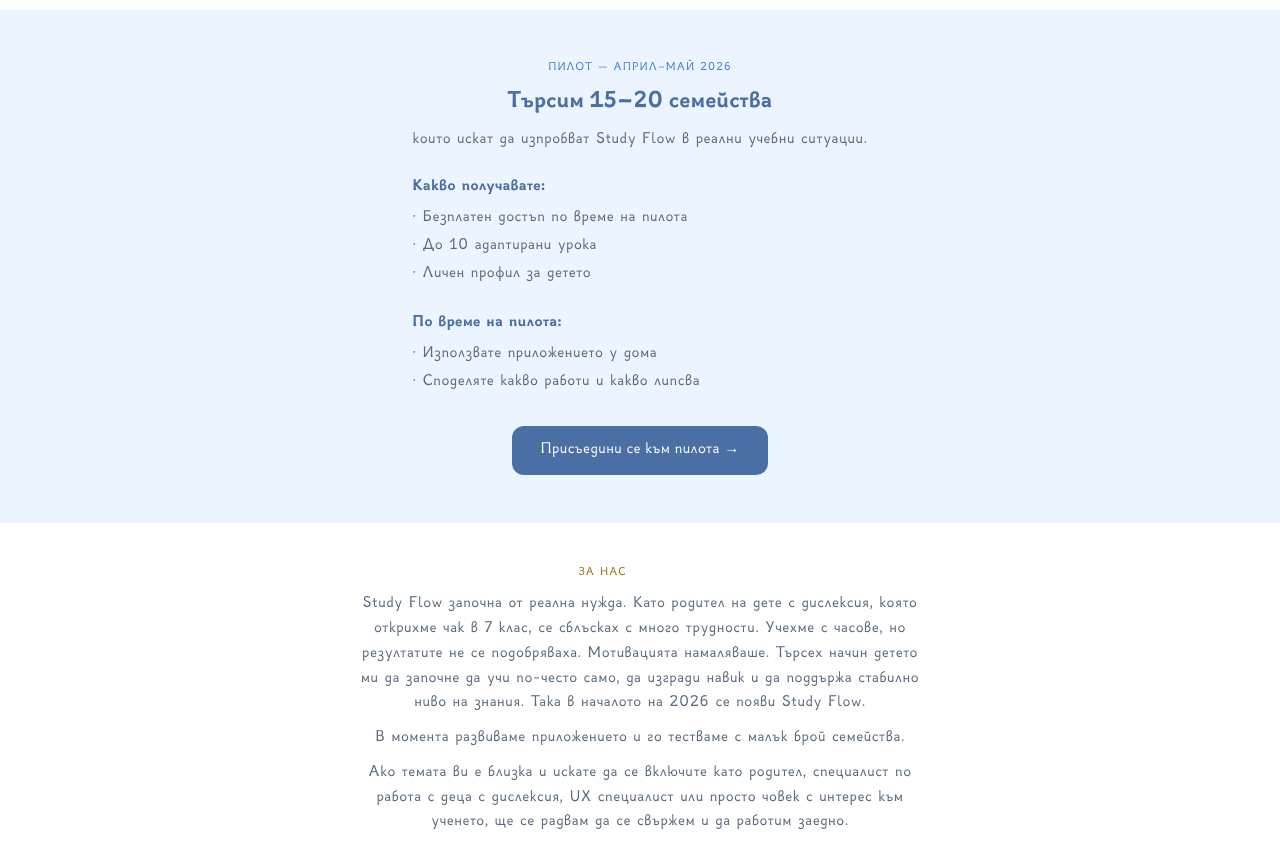
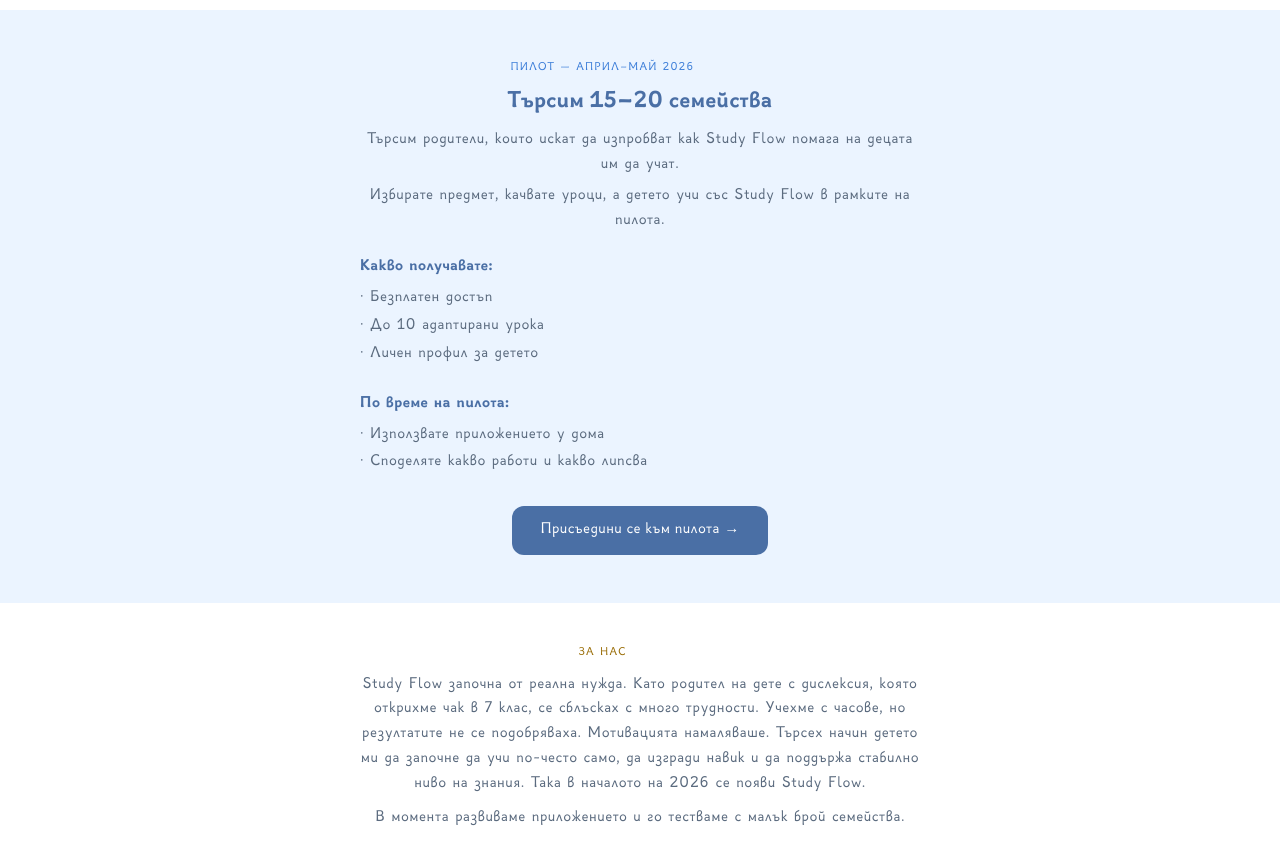
Before and after one commit to aioceva/study-flow, a Next.js app: page / in a window 1280 px wide. Shown: the part 2480-3323 px from the top of the page. Built offline with nearby package versions, Linux system fonts and the light colour scheme.

Commit message:
content: landing pilot section — updated text 1:1
Co-Authored-By: Claude Sonnet 4.6 <noreply@anthropic.com>

```diff
--- a/src/app/(site)/page.tsx
+++ b/src/app/(site)/page.tsx
@@ -400,14 +400,17 @@ export default function LandingPage() {
           <h2 style={{ fontSize: 22, fontWeight: 700, color: NAV.text, marginBottom: 12, lineHeight: 1.3 }}>
             Търсим 15–20 семейства
           </h2>
+          <p style={{ ...P, textAlign: "center", marginBottom: 6 }}>
+            Търсим родители, които искат да изпробват как Study Flow помага на децата им да учат.
+          </p>
           <p style={{ ...P, textAlign: "center", marginBottom: 20 }}>
-            които искат да изпробват Study Flow в реални учебни ситуации.
+            Избирате предмет, качвате уроци, а детето учи със Study Flow в рамките на пилота.
           </p>
 
           <div className="flex flex-col gap-5 text-left" style={{ marginBottom: 28 }}>
             <div>
               <p style={{ fontWeight: 700, color: NAV.text, fontSize: 15, margin: "0 0 6px" }}>Какво получавате:</p>
-              {["Безплатен достъп по време на пилота", "До 10 адаптирани урока", "Личен профил за детето"].map((item) => (
+              {["Безплатен достъп", "До 10 адаптирани урока", "Личен профил за детето"].map((item) => (
                 <p key={item} style={{ ...P, margin: "0 0 3px" }}>· {item}</p>
               ))}
             </div>
```
